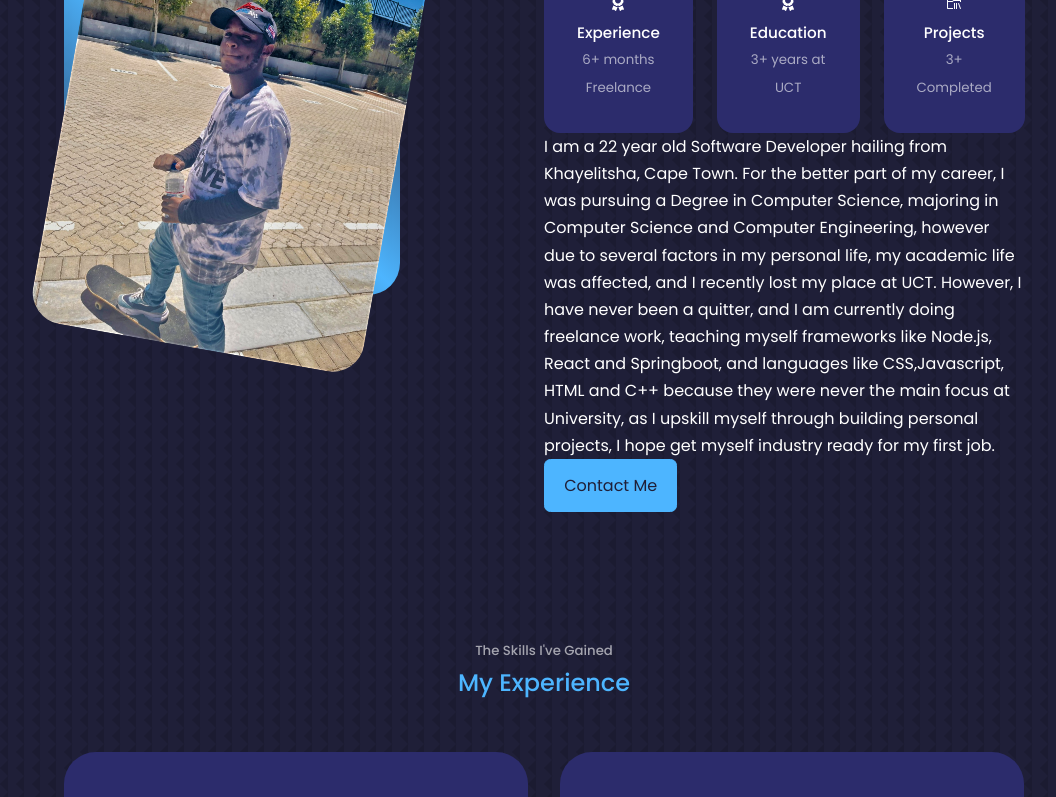
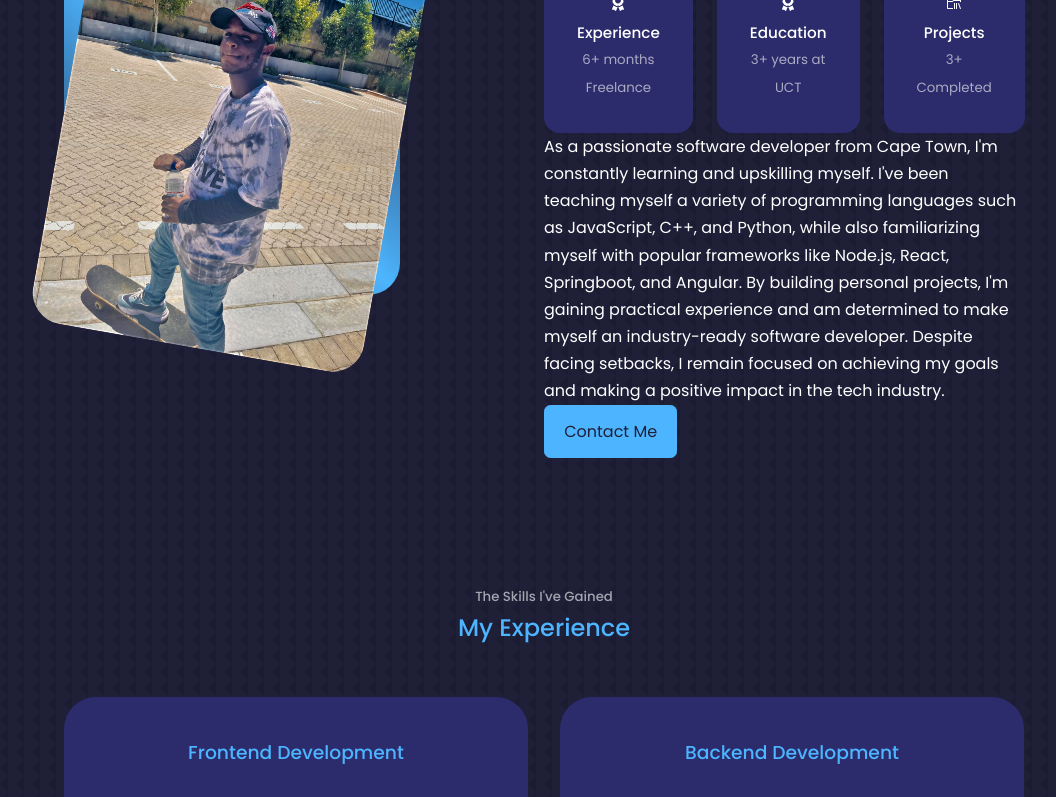
Before and after one commit to Inathi-M/Portfolio-Website-v2, a React (Create React App) app: page / in a window 1280 px wide. Shown: the part 1080-1877 px from the top of the page, without its empty margins (96-1152 px from the left). Built offline with nearby package versions, Linux system fonts and the light colour scheme.

Commit message:
Working on Courses component

```diff
--- a/package.json
+++ b/package.json
@@ -10,6 +10,7 @@
     "react-dom": "^18.2.0",
     "react-icons": "^4.8.0",
     "react-scripts": "5.0.1",
+    "swiper": "^9.1.1",
     "web-vitals": "^2.1.4"
   },
   "scripts": {
--- a/src/components/about/About.jsx
+++ b/src/components/about/About.jsx
@@ -36,17 +36,15 @@ const About = () => {
             </article>
           </div>
           <p>
-            I am a 22 year old Software Developer hailing from Khayelitsha, Cape
-            Town. For the better part of my career, I was pursuing a Degree in
-            Computer Science, majoring in Computer Science and Computer
-            Engineering, however due to several factors in my personal life, my
-            academic life was affected, and I recently lost my place at UCT.
-            However, I have never been a quitter, and I am currently doing
-            freelance work, teaching myself frameworks like Node.js, React and
-            Springboot, and languages like CSS,Javascript, HTML and C++ because
-            they were never the main focus at University, as I upskill myself
-            through building personal projects, I hope get myself industry ready
-            for my first job.
+            As a passionate software developer from Cape Town, I'm constantly
+            learning and upskilling myself. I've been teaching myself a variety
+            of programming languages such as JavaScript, C++, and Python, while
+            also familiarizing myself with popular frameworks like Node.js,
+            React, Springboot, and Angular. By building personal projects, I'm
+            gaining practical experience and am determined to make myself an
+            industry-ready software developer. Despite facing setbacks, I remain
+            focused on achieving my goals and making a positive impact in the
+            tech industry.
           </p>
           <a href="#contact" className="btn btn-primary">
             Contact Me
--- a/src/components/courses/Courses.jsx
+++ b/src/components/courses/Courses.jsx
@@ -5,6 +5,14 @@ import AVTR2 from "../../assets/avatar2.jpg";
 import AVTR3 from "../../assets/avatar3.jpg";
 import AVTR4 from "../../assets/avatar4.jpg";
 
+//import Swiper core and required modules
+import { Pagination } from "swiper";
+
+import { Swiper, SwiperSlide } from "swiper/react";
+
+//Import Swiper styles
+import "swiper/css";
+import "swiper/css/pagination";
 const data = [
   {
     avatar: AVTR1,
@@ -38,19 +46,19 @@ const Courses = () => {
       <h5>Coursework completed in University</h5>
       <h2>Courses</h2>
 
-      <div className="container courses__container">
+      <Swiper className="container courses__container">
         {data.map(({ avatar, name, review }, index) => {
           return (
-            <article key={index} className="course">
+            <SwiperSlide key={index} className="course">
               <div className="client__avatar">
                 <img src={avatar} />
               </div>
               <h5 className="client__name">{name}</h5>
               <small className="client__review">{review}</small>
-            </article>
+            </SwiperSlide>
           );
         })}
-      </div>
+      </Swiper>
     </section>
   );
 };
```
Also changed, not shown: 1 other file (tests, documents, lock files or other folders).
